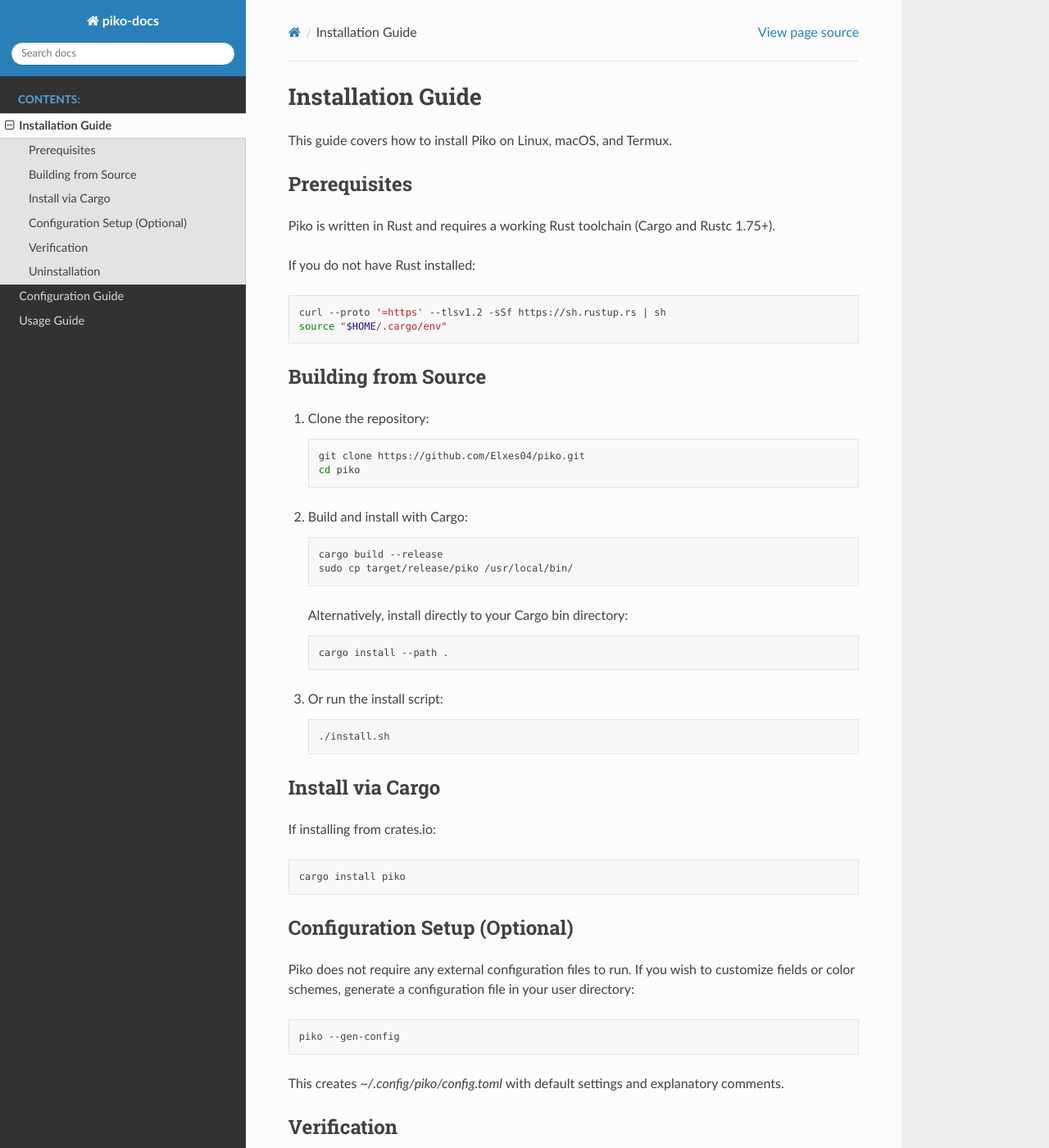
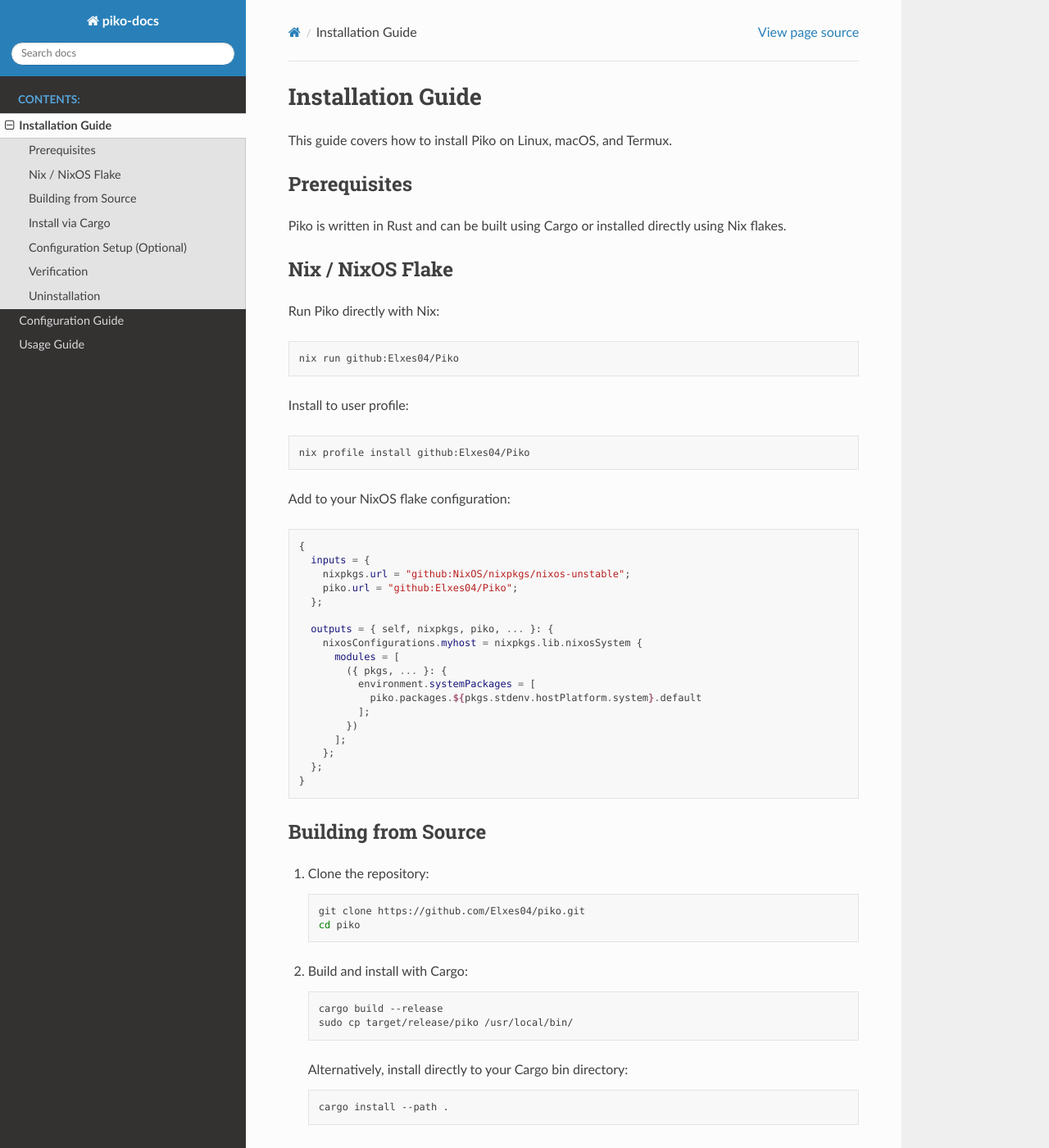
Before and after one commit to Elxes04/Piko, a Sphinx documentation site: the page built from docs/installation.rst, in a window 1280 px wide and 1400 px high. Shown: the whole window at 82% size. Built offline with Sphinx 7.4.7 and the Read the Docs theme 3.1.0, drawn with Linux system fonts in a browser that asks for light colours.

Commit message:
feat(nix): add flake for NixOS and nix packaging, update install docs

```diff
--- a/docs/installation.rst
+++ b/docs/installation.rst
@@ -6,14 +6,45 @@
 Prerequisites
 -------------
 
-Piko is written in Rust and requires a working Rust toolchain (Cargo and Rustc 1.75+).
+Piko is written in Rust and can be built using Cargo or installed directly using Nix flakes.
 
-If you do not have Rust installed:
+Nix / NixOS Flake
+-----------------
+
+Run Piko directly with Nix:
 
 .. code-block:: bash
 
-    curl --proto '=https' --tlsv1.2 -sSf https://sh.rustup.rs | sh
-    source "$HOME/.cargo/env"
+    nix run github:Elxes04/Piko
+
+Install to user profile:
+
+.. code-block:: bash
+
+    nix profile install github:Elxes04/Piko
+
+Add to your NixOS flake configuration:
+
+.. code-block:: nix
+
+    {
+      inputs = {
+        nixpkgs.url = "github:NixOS/nixpkgs/nixos-unstable";
+        piko.url = "github:Elxes04/Piko";
+      };
+
+      outputs = { self, nixpkgs, piko, ... }: {
+        nixosConfigurations.myhost = nixpkgs.lib.nixosSystem {
+          modules = [
+            ({ pkgs, ... }: {
+              environment.systemPackages = [
+                piko.packages.${pkgs.stdenv.hostPlatform.system}.default
+              ];
+            })
+          ];
+        };
+      };
+    }
 
 Building from Source
 --------------------
```
Also changed, not shown: README.md (+37 -0 lines), 3 other files.
